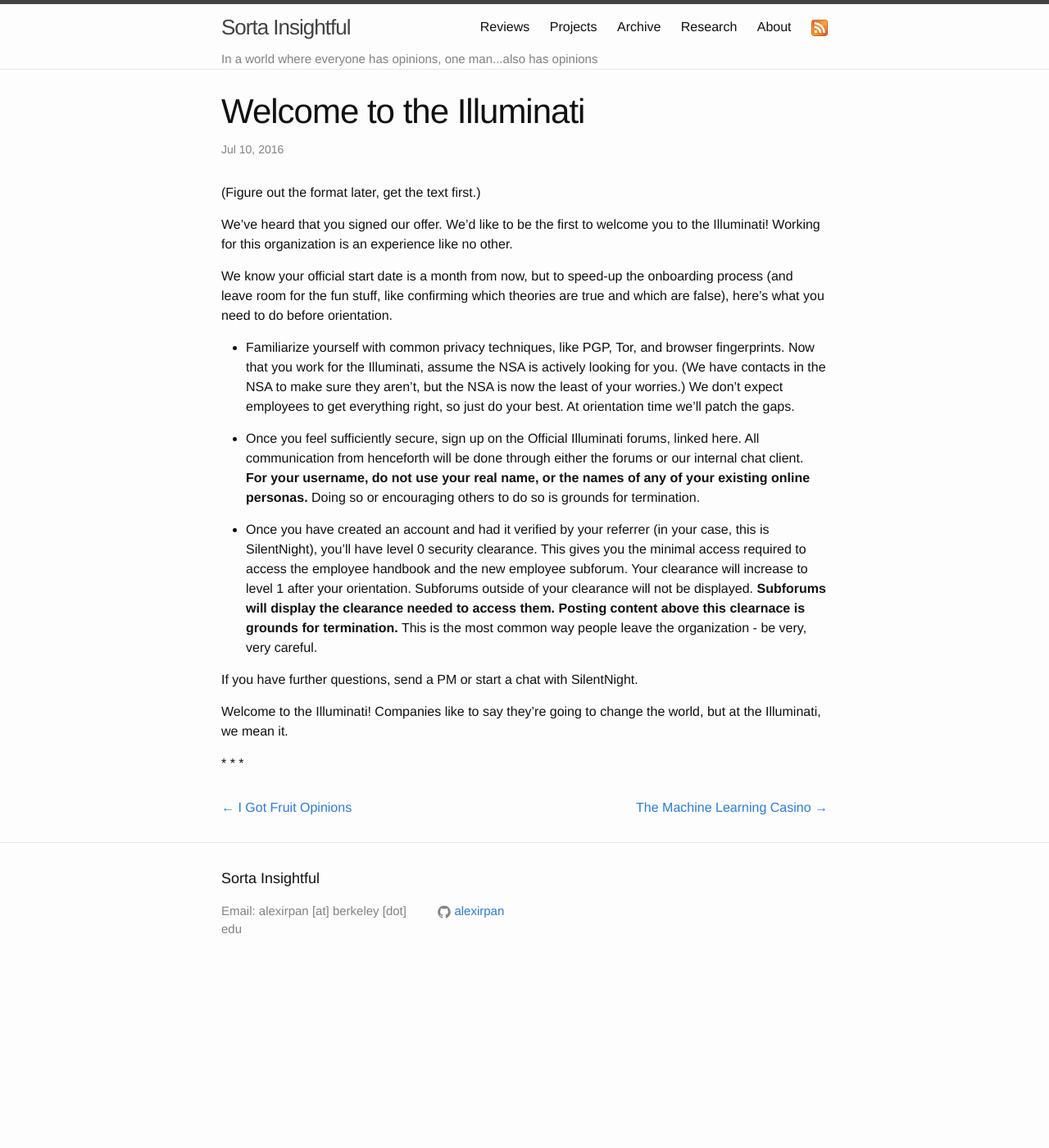
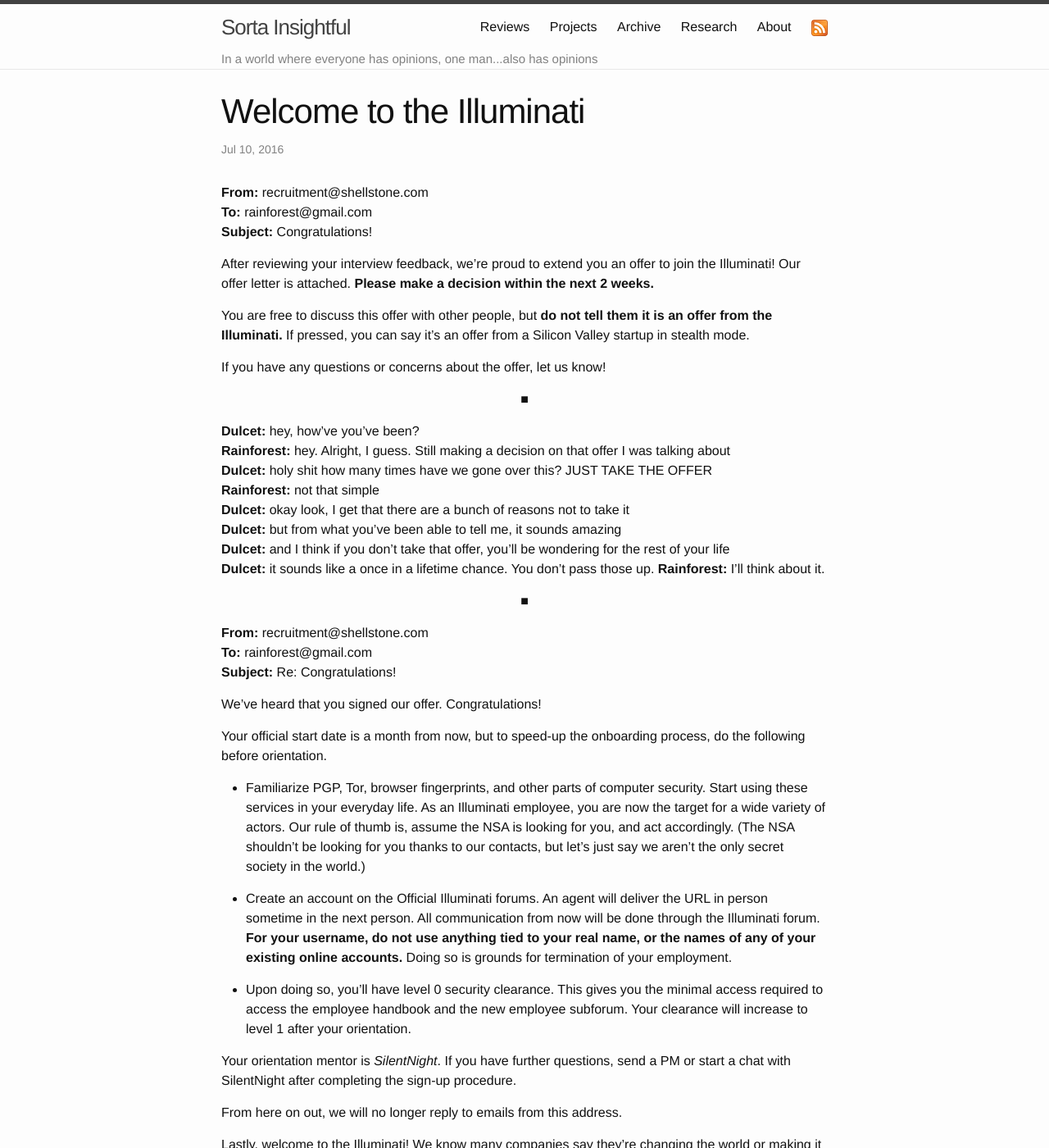
Before and after one commit to alexirpan/alexirpan.github.io, a Jekyll site: the page built from _posts/2016-11-20-illuminati.markdown, in a window 1280 px wide and 1400 px high. Shown: the whole window at 82% size. Built offline with Jekyll 4.4.1, drawn with Linux system fonts in a browser that asks for light colours; some of the changed text lies outside the part shown.

Commit message:
Putting more words here

```diff
--- a/_posts/2016-11-20-illuminati.markdown
+++ b/_posts/2016-11-20-illuminati.markdown
@@ -4,45 +4,81 @@ title:  "Welcome to the Illuminati"
 date:   2016-07-10 16:14:00 -0700
 ---
 
-(Figure out the format later, get the text first.)
 
+**From:** recruitment@shellstone.com
+**To:** rainforest@gmail.com
+**Subject:** Congratulations!
 
-We've heard that you signed our offer. We'd like to be the first to welcome you
-to the Illuminati! Working for this organization is an experience like no other.
+After reviewing your interview feedback, we're proud to extend you an offer
+to join the Illuminati! Our offer letter is attached. **Please make a decision
+within the next 2 weeks.**
 
-We know your official start date is a month from now, but to speed-up the
-onboarding process (and leave room for the fun stuff, like confirming which
-theories are true and which are false), here's what you need to do before
-orientation.
+You are free to discuss this offer with other people, but **do not tell them
+it is an offer from the Illuminati.** If pressed, you can say it's an offer from
+a Silicon Valley startup in stealth mode.
 
-* Familiarize yourself with common privacy techniques, like PGP, Tor,
-and browser fingerprints. Now that you work for the Illuminati, assume the
-NSA is actively looking for you. (We have contacts in the NSA to make sure
-they aren't, but the NSA is now the least of your worries.) We don't expect
-employees to get everything right, so just do your best. At orientation time
-we'll patch the gaps.
+If you have any questions or concerns about the offer, let us know!
 
-* Once you feel sufficiently secure, sign up on the Official Illuminati forums,
-linked here. All communication from henceforth will be done through either
-the forums or our internal chat client.
-**For your username, do not use your real name, or the names of any
-of your existing online personas.**
-Doing so or encouraging others to do so is grounds for termination.
+■
+{: .centered }
 
-* Once you have created an account and had it verified by your referrer (in
-your case, this is SilentNight), you'll have level 0 security clearance.
+**Dulcet:** hey, how've you've been?
+**Rainforest:** hey. Alright, I guess. Still making a decision on that
+offer I was talking about
+**Dulcet:** holy shit how many times have we gone over this? JUST TAKE THE OFFER
+**Rainforest:** not that simple
+**Dulcet:** okay look, I get that there are a bunch of reasons not to take it
+**Dulcet:** but from what you've been able to tell me, it sounds amazing
+**Dulcet:** and I think if you don't take that offer, you'll be wondering for
+the rest of your life
+**Dulcet:** it sounds like a once in a lifetime chance. You don't pass those up.
+**Rainforest:** I'll think about it.
+
+■
+{: .centered }
+
+**From:** recruitment@shellstone.com
+**To:** rainforest@gmail.com
+**Subject:** Re: Congratulations!
+
+We've heard that you signed our offer. Congratulations!
+
+Your official start date is a month from now, but to speed-up the
+onboarding process, do the following before orientation.
+
+* Familiarize PGP, Tor, browser fingerprints, and other parts of computer
+security. Start using these services in your everyday life.
+As an Illuminati employee, you are now the target for a wide variety
+of actors. Our rule of thumb is, assume the NSA is looking for you, and act
+accordingly. (The NSA shouldn't be looking for you thanks to our contacts,
+but let's just say we aren't the only secret society in the world.)
+
+* Create an account on the Official Illuminati forums. An agent will deliver
+the URL in person sometime in the next person.
+All communication from now will be done through the Illuminati forum.
+**For your username, do not use anything tied to your real name, or the
+names of any of your existing online accounts.**
+Doing so is grounds for termination of your employment.
+
+* Upon doing so, you'll have level 0 security clearance.
 This gives you the minimal access required to access the employee
 handbook and the new employee subforum. Your clearance will increase to
 level 1 after your orientation.
-Subforums outside of your clearance will not be displayed.
-**Subforums will display the clearance needed to access them. Posting
-content above this clearnace is grounds for termination.** This is the
-most common way people leave the organization - be very, very careful.
 
-If you have further questions, send a PM or start a chat with SilentNight.
+Your orientation mentor is *SilentNight*. If you have further questions,
+send a PM or start a chat with SilentNight after completing the sign-up procedure.
 
-Welcome to the Illuminati! Companies like to say they're going to change
-the world, but at the Illuminati, we mean it.
+From here on out, we will no longer reply to emails from this address.
 
+Lastly, welcome to the Illuminati! We know many companies say they're changing
+the world or making it a better place, but at the Illuminati, we mean it.
 
-\* \* \*
+■
+{: .centered }
+
+QwerG: That finishes everything I wanted to cover. I'm restoring chat privileges
+to everyone else, and opening the floor to questions. (Note your messages are
+going through a moderator queue before getting displayed, so your reply may
+show up a bit late.
+
+NAME1:
```
